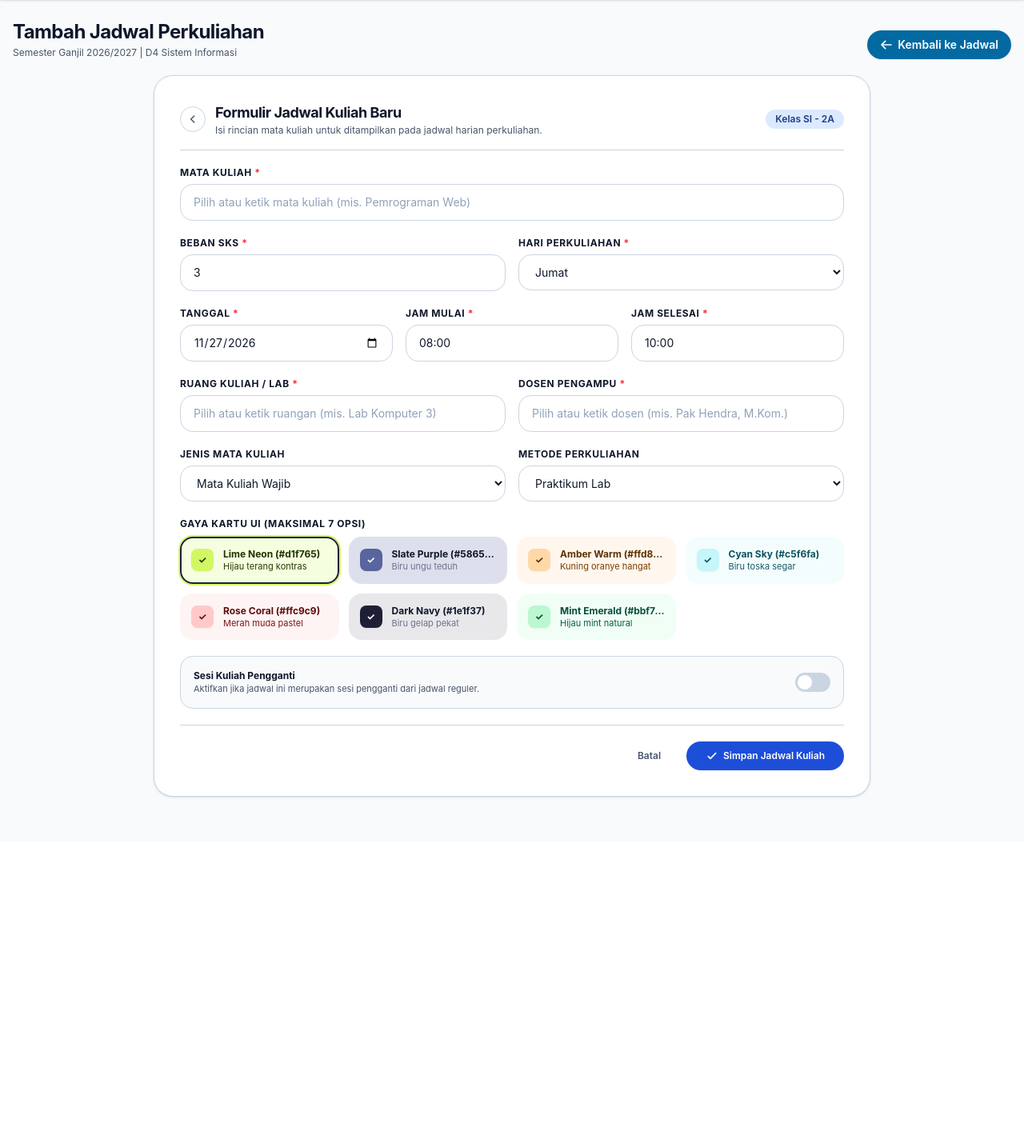
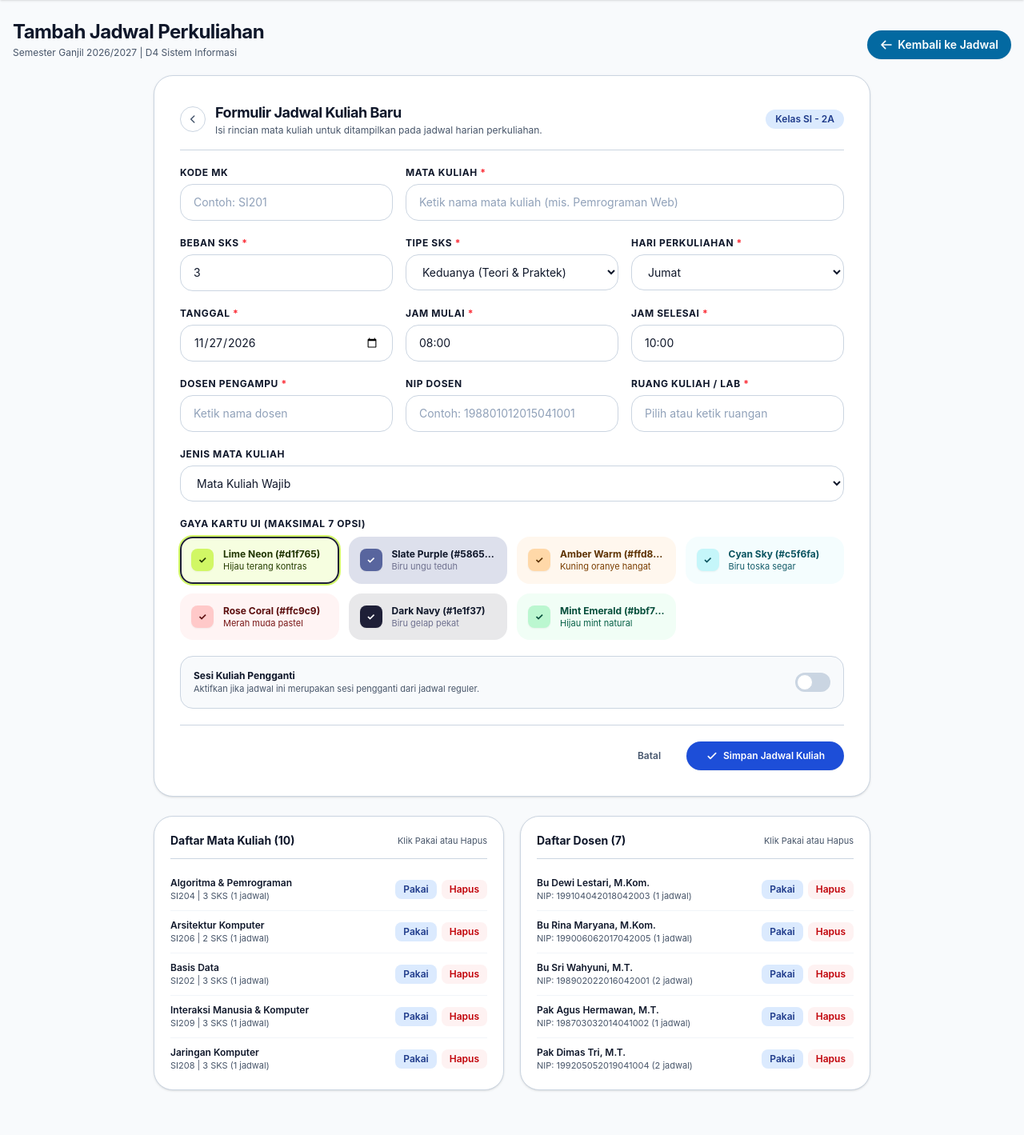
Before and after one commit to AdamMR12/WEB_KELAS, a Laravel app: page /jadwal/create in a window 1280 px wide. Shown: the part 65-1484 px from the top of the page at 80% size. Before the commit the page ends 1063 px from the top, so only its background shows below. Run offline with Laravel 12, Linux system fonts and the light colour scheme; a user stored in the database is signed in; data comes from the database, SQL or seed files in the repository.

Commit message:
feat(jadwal): add kode_mk, nip, tipe_sks inputs and master MK/Dosen delete controls

```diff
--- a/app/Http/Controllers/ScheduleController.php
+++ b/app/Http/Controllers/ScheduleController.php
@@ -83,8 +83,8 @@ class ScheduleController extends Controller
         $selectedCarbon = Carbon::parse($selectedDate)->locale('id');
         $dayName = $selectedCarbon->translatedFormat('l');
 
-        $mataKuliahList = MataKuliah::orderBy('nama_mk')->get();
-        $dosenList = Dosen::orderBy('nama')->get();
+        $mataKuliahList = MataKuliah::withCount('jadwalMk')->orderBy('nama_mk')->get();
+        $dosenList = Dosen::withCount('jadwalMk')->orderBy('nama')->get();
         $ruanganList = Ruangan::orderBy('nama_ruangan')->get();
 
         return view('jadwal.create', compact(
@@ -99,14 +99,17 @@ class ScheduleController extends Controller
     public function store(Request $request)
     {
         $validated = $request->validate([
+            'kode_mk' => 'nullable|string|max:20',
             'nama_matakuliah' => 'required|string|max:100',
             'sks' => 'required|integer|min:1|max:6',
+            'tipe_sks' => 'nullable|string|max:50',
             'hari' => 'required|string|max:20',
             'tanggal' => 'required|date',
             'jam_mulai' => ['required', 'regex:/^\d{2}:\d{2}(:\d{2})?$/'],
             'jam_selesai' => ['required', 'regex:/^\d{2}:\d{2}(:\d{2})?$/'],
             'ruang' => 'required|string|max:100',
             'dosen' => 'required|string|max:100',
+            'nip' => 'nullable|string|max:30',
             'jenis' => 'nullable|string|max:50',
             'metode' => 'nullable|string|max:50',
             'warna_bg' => 'nullable|string|max:20',
@@ -114,21 +117,33 @@ class ScheduleController extends Controller
             'catatan_pekan' => 'nullable|string|max:150',
         ]);
 
+        $kodeMk = trim($validated['kode_mk'] ?? '');
         $mk = MataKuliah::firstOrCreate(
             ['nama_mk' => trim($validated['nama_matakuliah'])],
             [
-                'kode_mk' => 'SI' . str_pad((string) (MataKuliah::count() + 201), 3, '0', STR_PAD_LEFT),
+                'kode_mk' => $kodeMk !== '' ? $kodeMk : '-',
                 'sks' => (int) $validated['sks'],
             ]
         );
+        $mkUpdates = [];
         if ($mk->sks !== (int) $validated['sks']) {
-            $mk->update(['sks' => (int) $validated['sks']]);
+            $mkUpdates['sks'] = (int) $validated['sks'];
+        }
+        if ($kodeMk !== '' && $mk->kode_mk !== $kodeMk) {
+            $mkUpdates['kode_mk'] = $kodeMk;
+        }
+        if ($mkUpdates !== []) {
+            $mk->update($mkUpdates);
         }
 
+        $nip = trim($validated['nip'] ?? '');
         $dosen = Dosen::firstOrCreate(
             ['nama' => trim($validated['dosen'])],
-            ['nip' => '19900101' . str_pad((string) (Dosen::count() + 1), 4, '0', STR_PAD_LEFT)]
+            ['nip' => $nip !== '' ? $nip : '-']
         );
+        if ($nip !== '' && $dosen->nip !== $nip) {
+            $dosen->update(['nip' => $nip]);
+        }
 
         $ruangan = Ruangan::firstOrCreate([
             'nama_ruangan' => trim($validated['ruang']),
@@ -142,7 +157,7 @@ class ScheduleController extends Controller
             'tanggal' => $validated['tanggal'],
             'jam_mulai' => strlen($validated['jam_mulai']) === 5 ? $validated['jam_mulai'] . ':00' : $validated['jam_mulai'],
             'jam_selesai' => strlen($validated['jam_selesai']) === 5 ? $validated['jam_selesai'] . ':00' : $validated['jam_selesai'],
-            'tipe_sks' => $validated['metode'] ?? 'Praktikum Lab',
+            'tipe_sks' => $validated['tipe_sks'] ?? $validated['metode'] ?? 'Teori',
             'jenis' => $validated['jenis'] ?? 'Mata Kuliah Wajib',
             'warna_bg' => $validated['warna_bg'] ?? 'lime',
             'is_pengganti' => $request->boolean('is_pengganti'),
@@ -161,4 +176,26 @@ class ScheduleController extends Controller
         return redirect()->route('jadwal.index', ['tanggal' => $tanggal])
             ->with('success', 'Jadwal berhasil dihapus!');
     }
+
+    public function destroyMataKuliah(MataKuliah $mataKuliah)
+    {
+        if ($mataKuliah->jadwalMk()->exists()) {
+            return back()->with('error', 'Mata kuliah masih dipakai pada jadwal. Hapus jadwal terkait terlebih dahulu.');
+        }
+
+        $mataKuliah->delete();
+
+        return back()->with('success', 'Data mata kuliah berhasil dihapus.');
+    }
+
+    public function destroyDosen(Dosen $dosen)
+    {
+        if ($dosen->jadwalMk()->exists()) {
+            return back()->with('error', 'Dosen masih dipakai pada jadwal. Hapus jadwal terkait terlebih dahulu.');
+        }
+
+        $dosen->delete();
+
+        return back()->with('success', 'Data dosen berhasil dihapus.');
+    }
 }
--- a/app/Models/JadwalMk.php
+++ b/app/Models/JadwalMk.php
@@ -60,6 +60,11 @@ class JadwalMk extends Model
         return $this->mataKuliah?->nama_mk ?? '-';
     }
 
+    public function getKodeMkAttribute(): string
+    {
+        return $this->mataKuliah?->kode_mk ?? '';
+    }
+
     public function getSksAttribute(): int
     {
         return $this->mataKuliah?->sks ?? 0;
@@ -70,6 +75,11 @@ class JadwalMk extends Model
         return $this->dosenPengampu?->nama ?? '-';
     }
 
+    public function getNipDosenAttribute(): string
+    {
+        return $this->dosenPengampu?->nip ?? '';
+    }
+
     public function getRuangAttribute(): string
     {
         return $this->ruanganLokasi?->nama_ruangan ?? '-';
@@ -77,6 +87,6 @@ class JadwalMk extends Model
 
     public function getMetodeAttribute(): string
     {
-        return $this->tipe_sks ?? 'Praktikum Lab';
+        return $this->tipe_sks ?? 'Teori';
     }
 }
--- a/resources/views/jadwal/create.blade.php
+++ b/resources/views/jadwal/create.blade.php
@@ -48,28 +48,43 @@
         <form action="{{ route('jadwal.store') }}" method="POST" data-stagger class="space-y-5 text-xs">
             @csrf
 
-            <!-- 1. Nama Mata Kuliah -->
+            <!-- 1. Kode MK & Nama Mata Kuliah -->
+            <div class="grid grid-cols-1 md:grid-cols-3 gap-4">
                 <div>
+                    <label for="kode_mk" class="block font-bold uppercase tracking-wider theme-heading mb-1.5 text-xs">
+                        Kode MK
+                    </label>
+                    <input type="text" id="kode_mk" name="kode_mk" value="{{ old('kode_mk') }}" placeholder="Contoh: SI201"
+                           class="w-full px-4 py-3 rounded-2xl border theme-border text-sm theme-heading focus:ring-2 focus:ring-[#1D4ED8] focus:outline-hidden transition placeholder:text-slate-400">
+                </div>
+                <div class="md:col-span-2">
                     <label for="nama_matakuliah" class="block font-bold uppercase tracking-wider theme-heading mb-1.5 text-xs">
                         Mata Kuliah <span class="text-red-500">*</span>
                     </label>
-                <input type="text" id="nama_matakuliah" name="nama_matakuliah" list="mkList" value="{{ old('nama_matakuliah') }}" required placeholder="Pilih atau ketik mata kuliah (mis. Pemrograman Web)"
+                    <input type="text" id="nama_matakuliah" name="nama_matakuliah" value="{{ old('nama_matakuliah') }}" required placeholder="Ketik nama mata kuliah (mis. Pemrograman Web)"
                            class="w-full px-4 py-3 rounded-2xl border theme-border text-sm theme-heading focus:ring-2 focus:ring-[#1D4ED8] focus:outline-hidden transition placeholder:text-slate-400">
-                <datalist id="mkList">
-                    @foreach($mataKuliahList as $mk)
-                        <option value="{{ $mk->nama_mk }}" data-sks="{{ $mk->sks }}">{{ $mk->kode_mk }} ({{ $mk->sks }} SKS)</option>
-                    @endforeach
-                </datalist>
+                </div>
             </div>
 
-            <!-- 2. SKS & Hari -->
-            <div class="grid grid-cols-1 md:grid-cols-2 gap-4">
+            <!-- 2. SKS, Tipe SKS & Hari -->
+            <div class="grid grid-cols-1 md:grid-cols-3 gap-4">
                 <div>
                     <label for="sks" class="block font-bold uppercase tracking-wider theme-heading mb-1.5 text-xs">
                         Beban SKS <span class="text-red-500">*</span>
                     </label>
                     <input type="number" id="sks" name="sks" value="{{ old('sks', 3) }}" min="1" max="6" required
                            class="w-full px-4 py-3 rounded-2xl border theme-border text-sm theme-heading focus:ring-2 focus:ring-[#1D4ED8] focus:outline-hidden transition">
+                </div>
+                <div>
+                    <label for="tipe_sks" class="block font-bold uppercase tracking-wider theme-heading mb-1.5 text-xs">
+                        Tipe SKS <span class="text-red-500">*</span>
+                    </label>
+                    <select id="tipe_sks" name="tipe_sks" required
+                            class="w-full px-4 py-3 rounded-2xl border theme-border text-sm theme-heading focus:ring-2 focus:ring-[#1D4ED8] focus:outline-hidden transition">
+                        <option value="Teori" {{ old('tipe_sks') === 'Teori' ? 'selected' : '' }}>Teori</option>
+                        <option value="Praktek" {{ old('tipe_sks') === 'Praktek' ? 'selected' : '' }}>Praktek</option>
+                        <option value="Teori & Praktek" {{ old('tipe_sks', 'Teori & Praktek') === 'Teori & Praktek' ? 'selected' : '' }}>Keduanya (Teori &amp; Praktek)</option>
+                    </select>
                 </div>
                 <div>
                     <label for="hari" class="block font-bold uppercase tracking-wider theme-heading mb-1.5 text-xs">
@@ -109,13 +124,27 @@
                 </div>
             </div>
 
-            <!-- 4. Ruangan & Dosen -->
-            <div class="grid grid-cols-1 md:grid-cols-2 gap-4">
+            <!-- 4. Dosen, NIP & Ruangan -->
+            <div class="grid grid-cols-1 md:grid-cols-3 gap-4">
+                <div>
+                    <label for="dosen" class="block font-bold uppercase tracking-wider theme-heading mb-1.5 text-xs">
+                        Dosen Pengampu <span class="text-red-500">*</span>
+                    </label>
+                    <input type="text" id="dosen" name="dosen" value="{{ old('dosen') }}" required placeholder="Ketik nama dosen"
+                           class="w-full px-4 py-3 rounded-2xl border theme-border text-sm theme-heading focus:ring-2 focus:ring-[#1D4ED8] focus:outline-hidden transition placeholder:text-slate-400">
+                </div>
+                <div>
+                    <label for="nip" class="block font-bold uppercase tracking-wider theme-heading mb-1.5 text-xs">
+                        NIP Dosen
+                    </label>
+                    <input type="text" id="nip" name="nip" value="{{ old('nip') }}" placeholder="Contoh: 198801012015041001"
+                           class="w-full px-4 py-3 rounded-2xl border theme-border text-sm theme-heading focus:ring-2 focus:ring-[#1D4ED8] focus:outline-hidden transition placeholder:text-slate-400">
+                </div>
                 <div>
                     <label for="ruang" class="block font-bold uppercase tracking-wider theme-heading mb-1.5 text-xs">
                         Ruang Kuliah / Lab <span class="text-red-500">*</span>
                     </label>
-                    <input type="text" id="ruang" name="ruang" list="ruangList" value="{{ old('ruang') }}" required placeholder="Pilih atau ketik ruangan (mis. Lab Komputer 3)"
+                    <input type="text" id="ruang" name="ruang" list="ruangList" value="{{ old('ruang') }}" required placeholder="Pilih atau ketik ruangan"
                            class="w-full px-4 py-3 rounded-2xl border theme-border text-sm theme-heading focus:ring-2 focus:ring-[#1D4ED8] focus:outline-hidden transition placeholder:text-slate-400">
                     <datalist id="ruangList">
                         @foreach($ruanganList as $r)
@@ -123,22 +152,9 @@
                         @endforeach
                     </datalist>
                 </div>
-                <div>
-                    <label for="dosen" class="block font-bold uppercase tracking-wider theme-heading mb-1.5 text-xs">
-                        Dosen Pengampu <span class="text-red-500">*</span>
-                    </label>
-                    <input type="text" id="dosen" name="dosen" list="dosenList" value="{{ old('dosen') }}" required placeholder="Pilih atau ketik dosen (mis. Pak Hendra, M.Kom.)"
-                           class="w-full px-4 py-3 rounded-2xl border theme-border text-sm theme-heading focus:ring-2 focus:ring-[#1D4ED8] focus:outline-hidden transition placeholder:text-slate-400">
-                    <datalist id="dosenList">
-                        @foreach($dosenList as $d)
-                            <option value="{{ $d->nama }}">{{ $d->nip }}</option>
-                        @endforeach
-                    </datalist>
-                </div>
             </div>
 
-            <!-- 5. Jenis & Metode -->
-            <div class="grid grid-cols-1 md:grid-cols-2 gap-4">
+            <!-- 5. Jenis Mata Kuliah -->
             <div>
                 <label for="jenis" class="block font-bold uppercase tracking-wider theme-heading mb-1.5 text-xs">
                     Jenis Mata Kuliah
@@ -149,18 +165,6 @@
                     <option value="Mata Kuliah Pilihan" {{ old('jenis') === 'Mata Kuliah Pilihan' ? 'selected' : '' }}>Mata Kuliah Pilihan</option>
                     <option value="Kuliah Pengganti" {{ old('jenis') === 'Kuliah Pengganti' ? 'selected' : '' }}>Kuliah Pengganti</option>
                 </select>
-                </div>
-                <div>
-                    <label for="metode" class="block font-bold uppercase tracking-wider theme-heading mb-1.5 text-xs">
-                        Metode Perkuliahan
-                    </label>
-                    <select id="metode" name="metode"
-                            class="w-full px-4 py-3 rounded-2xl border theme-border text-sm theme-heading focus:ring-2 focus:ring-[#1D4ED8] focus:outline-hidden transition">
-                        <option value="Praktikum Lab" {{ old('metode') === 'Praktikum Lab' ? 'selected' : '' }}>Praktikum Lab</option>
-                        <option value="Teori Kelas" {{ old('metode') === 'Teori Kelas' ? 'selected' : '' }}>Teori Kelas</option>
-                        <option value="Kuliah Tambahan" {{ old('metode') === 'Kuliah Tambahan' ? 'selected' : '' }}>Kuliah Tambahan</option>
-                    </select>
-                </div>
             </div>
 
             <!-- 6. Pilihan Gaya Kartu (Maksimal 7 Pilihan Warna UI) -->
@@ -280,6 +284,73 @@
         </form>
 
     </div>
+
+    <!-- Kelola Master Mata Kuliah (Kode MK) & Dosen (NIP) -->
+    <div class="mt-6 grid grid-cols-1 md:grid-cols-2 gap-5">
+        <section class="theme-card-main rounded-3xl p-5 shadow-sm border theme-border">
+            <div class="flex items-center justify-between pb-3 mb-3 border-b theme-border">
+                <h3 class="text-sm font-bold theme-heading">Daftar Mata Kuliah ({{ $mataKuliahList->count() }})</h3>
+                <span class="text-[11px] text-[#475569]">Klik Pakai atau Hapus</span>
+            </div>
+            <div class="max-h-64 overflow-y-auto divide-y divide-slate-100 text-xs">
+                @forelse($mataKuliahList as $mk)
+                    <div class="py-2.5 flex items-center justify-between gap-2">
+                        <div class="min-w-0">
+                            <span class="font-semibold theme-heading block truncate">{{ $mk->nama_mk }}</span>
+                            <span class="text-[11px] text-[#475569]">{{ $mk->kode_mk }} | {{ $mk->sks }} SKS ({{ $mk->jadwal_mk_count }} jadwal)</span>
+                        </div>
+                        <div class="flex items-center gap-1.5 shrink-0">
+                            <button type="button" class="px-2.5 py-1 rounded-lg bg-[#DBEAFE] text-[#1E3A8A] font-semibold hover:bg-[#BFDBFE] cursor-pointer"
+                                    onclick="document.getElementById('kode_mk').value=@js($mk->kode_mk === '-' ? '' : $mk->kode_mk);document.getElementById('nama_matakuliah').value=@js($mk->nama_mk);document.getElementById('sks').value=@js($mk->sks);">
+                                Pakai
+                            </button>
+                            <form action="{{ route('jadwal.mk.destroy', $mk) }}" method="POST" onsubmit="return confirm('Hapus mata kuliah {{ $mk->nama_mk }}?')">
+                                @csrf
+                                @method('DELETE')
+                                <button type="submit" class="px-2.5 py-1 rounded-lg bg-red-50 text-red-700 font-semibold hover:bg-red-100 cursor-pointer">
+                                    Hapus
+                                </button>
+                            </form>
+                        </div>
+                    </div>
+                @empty
+                    <p class="py-4 text-center text-slate-500">Belum ada data mata kuliah.</p>
+                @endforelse
+            </div>
+        </section>
+
+        <section class="theme-card-main rounded-3xl p-5 shadow-sm border theme-border">
+            <div class="flex items-center justify-between pb-3 mb-3 border-b theme-border">
+                <h3 class="text-sm font-bold theme-heading">Daftar Dosen ({{ $dosenList->count() }})</h3>
+                <span class="text-[11px] text-[#475569]">Klik Pakai atau Hapus</span>
+            </div>
+            <div class="max-h-64 overflow-y-auto divide-y divide-slate-100 text-xs">
+                @forelse($dosenList as $d)
+                    <div class="py-2.5 flex items-center justify-between gap-2">
+                        <div class="min-w-0">
+                            <span class="font-semibold theme-heading block truncate">{{ $d->nama }}</span>
+                            <span class="text-[11px] text-[#475569]">NIP: {{ $d->nip }} ({{ $d->jadwal_mk_count }} jadwal)</span>
+                        </div>
+                        <div class="flex items-center gap-1.5 shrink-0">
+                            <button type="button" class="px-2.5 py-1 rounded-lg bg-[#DBEAFE] text-[#1E3A8A] font-semibold hover:bg-[#BFDBFE] cursor-pointer"
+                                    onclick="document.getElementById('dosen').value=@js($d->nama);document.getElementById('nip').value=@js($d->nip === '-' ? '' : $d->nip);">
+                                Pakai
+                            </button>
+                            <form action="{{ route('jadwal.dosen.destroy', $d) }}" method="POST" onsubmit="return confirm('Hapus dosen {{ $d->nama }}?')">
+                                @csrf
+                                @method('DELETE')
+                                <button type="submit" class="px-2.5 py-1 rounded-lg bg-red-50 text-red-700 font-semibold hover:bg-red-100 cursor-pointer">
+                                    Hapus
+                                </button>
+                            </form>
+                        </div>
+                    </div>
+                @empty
+                    <p class="py-4 text-center text-slate-500">Belum ada data dosen.</p>
+                @endforelse
+            </div>
+        </section>
+    </div>
 </div>
 
 <script>
@@ -298,19 +369,6 @@
                 }
             });
         }
-        const mkInput = document.getElementById('nama_matakuliah');
-        const sksInput = document.getElementById('sks');
-        const mkOptions = document.querySelectorAll('#mkList option');
-        if (mkInput && sksInput) {
-            mkInput.addEventListener('input', function () {
-                for (const opt of mkOptions) {
-                    if (opt.value === this.value && opt.dataset.sks) {
-                        sksInput.value = opt.dataset.sks;
-                        break;
-                    }
-                }
-            });
-        }
     });
 </script>
 @endsection
--- a/routes/web.php
+++ b/routes/web.php
@@ -46,6 +46,8 @@ Route::middleware(['auth', 'verified', 'level:1'])->group(function () {
     Route::get('/jadwal/create', [ScheduleController::class, 'create'])->name('jadwal.create');
     Route::post('/jadwal', [ScheduleController::class, 'store'])->name('jadwal.store');
     Route::delete('/jadwal/{jadwalMk}', [ScheduleController::class, 'destroy'])->name('jadwal.destroy');
+    Route::delete('/jadwal/matakuliah/{mataKuliah}', [ScheduleController::class, 'destroyMataKuliah'])->name('jadwal.mk.destroy');
+    Route::delete('/jadwal/dosen/{dosen}', [ScheduleController::class, 'destroyDosen'])->name('jadwal.dosen.destroy');
 
     Route::get('/agenda/create', [AgendaController::class, 'create'])->name('agenda.create');
     Route::post('/agenda', [AgendaController::class, 'store'])->name('agenda.store');
```
Also changed, not shown: resources/views/jadwal/index.blade.php (+9 -1 lines), tests/Feature/JadwalIntegrationTest.php (+19 -1 lines), public/assets-jadwal/style.css. Lines whose indentation alone changed are shown as unchanged.
